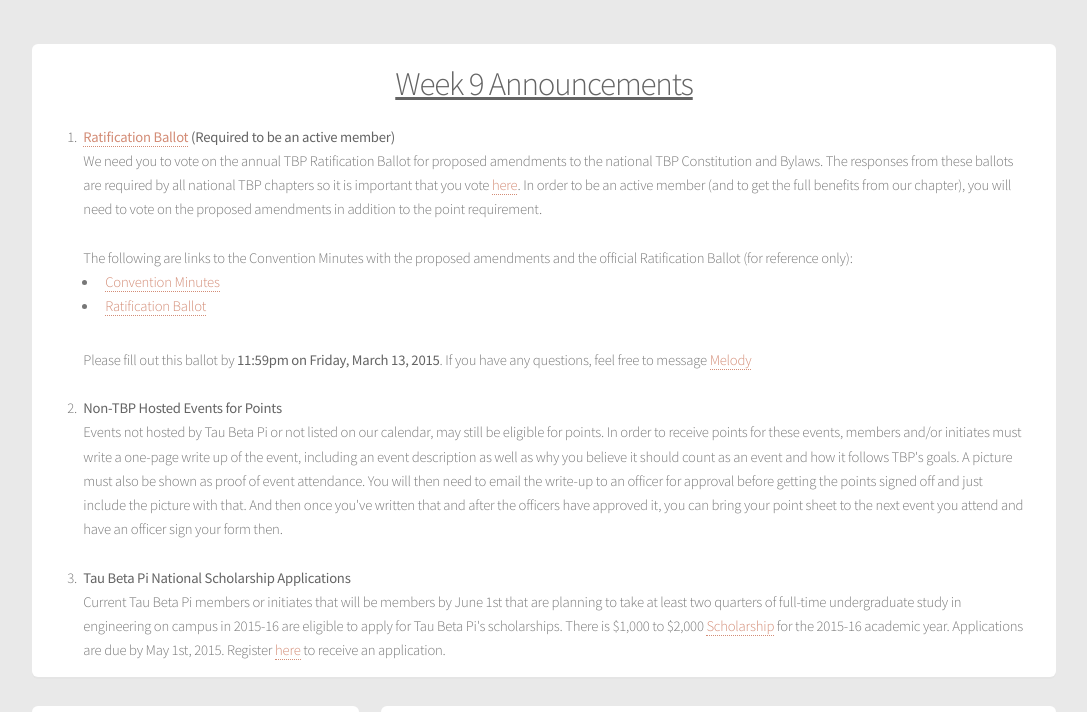
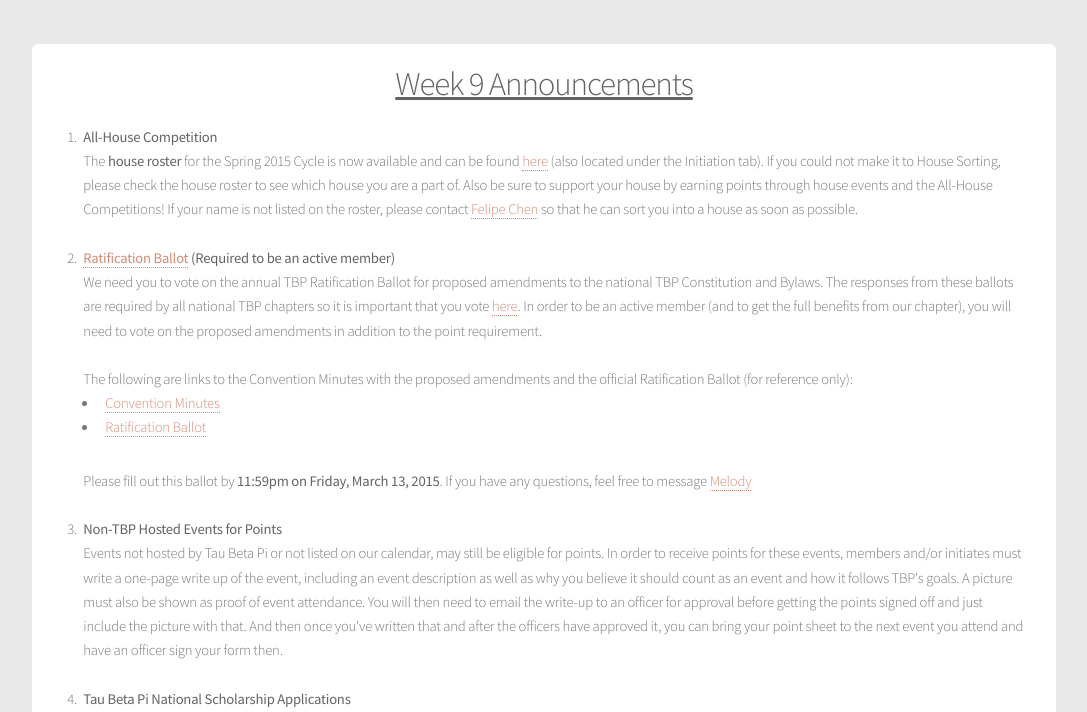
Before and after one commit to MadhuVK/tbp-website, a PHP site: page /events in a window 1280 px wide. Shown: the part 252-964 px from the top of the page, without its empty margins (96-1183 px from the left). Run offline with PHP 8.4, Linux system fonts and the light colour scheme.

Commit message:
House Competition Roster Information added.

```diff
--- a/common/header.php
+++ b/common/header.php
@@ -15,8 +15,8 @@
     <li><a href="" class="icon fa-angle-down">Initiation</a>
       <ul>
         <li><a href="https://www.facebook.com/groups/844605288934403/">FB Page for Initiates</a></li>
-        <li><a href="resources/Candidates_WI2015.pdf">Winter 2015 Candidate List</a></li>
-        <li><a href="#">All-House Competition (Coming Soon)</a></li>
+        <li><a href="resources/Candidates_SP2015.pdf">Spring 2015 Candidate List</a></li>
+        <li><a href="resources/House_SP2015.pdf">All-House Competition</a></li>
       </ul>
     </li>
 
--- a/events.php
+++ b/events.php
@@ -23,6 +23,17 @@
     <h2><u>Week 9 Announcements</u></h2>
     </section>
     <ol>
+      <li>
+        <b> All-House Competition </b> <br />
+        The <b>house roster</b> for the Spring 2015 Cycle is now available and can be found
+        <a href="resources/House_SP2015.pdf">here</a> (also located under the Initiation tab).
+        If you could not make it to House Sorting, please check the house roster to see which
+        house you are a part of. Also be sure to support your house by
+        earning points through house events and the All-House Competitions! If your name is not
+        listed on the roster, please contact <a href="mailto:fcchen@ucsd.edu">Felipe Chen</a> so that he can
+        sort you into a house as soon as possible.
+      </li>
+      <br />
       <li>
         <b> <a href="https://docs.google.com/forms/d/1a3NRH7WzXrUF5YXcHm9SRv4a2JRJmAUeVRSO0V4URh4/viewform">Ratification Ballot</a> (Required to be an active member) </b> <br />
         We need you to vote on the annual TBP Ratification Ballot for proposed amendments to the national TBP Constitution and Bylaws. The responses from these ballots are required by all national TBP chapters so it is important that you vote <a href="https://docs.google.com/forms/d/1a3NRH7WzXrUF5YXcHm9SRv4a2JRJmAUeVRSO0V4URh4/viewform">here</a>.
```
Also changed, not shown: 3 other files.
